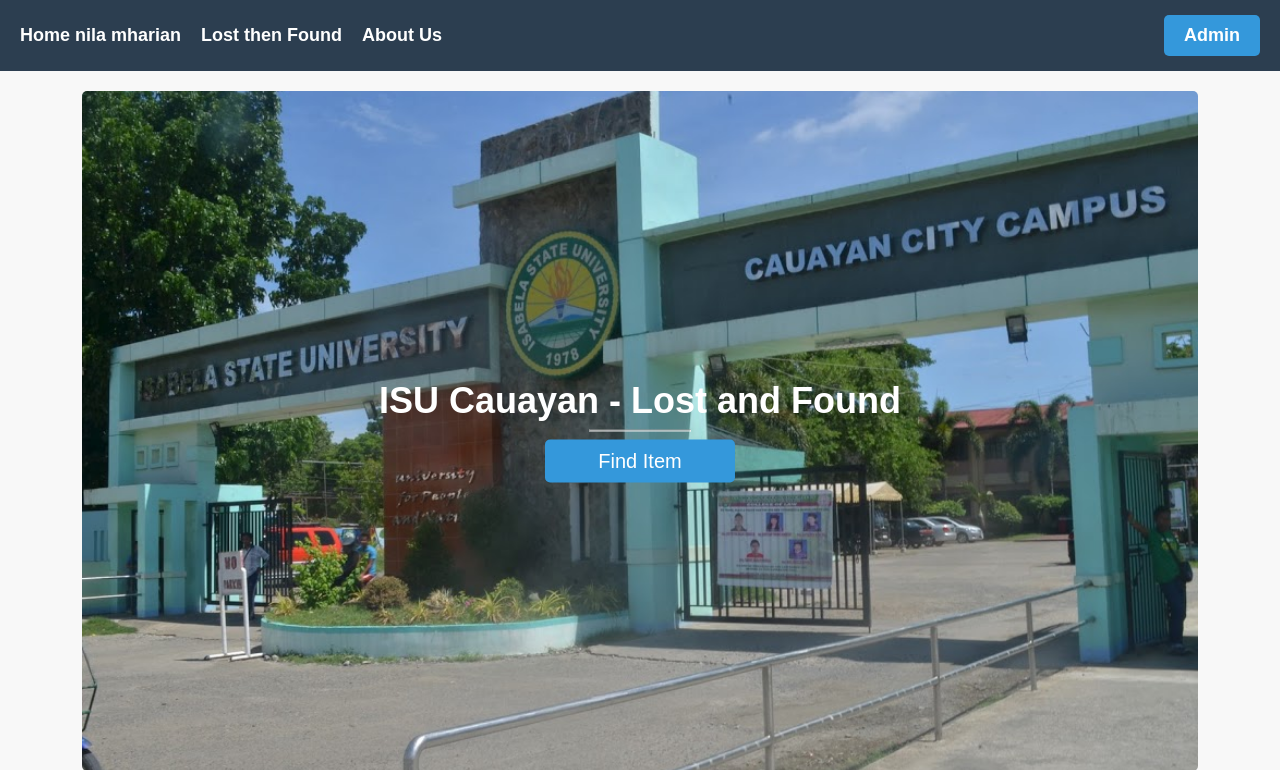
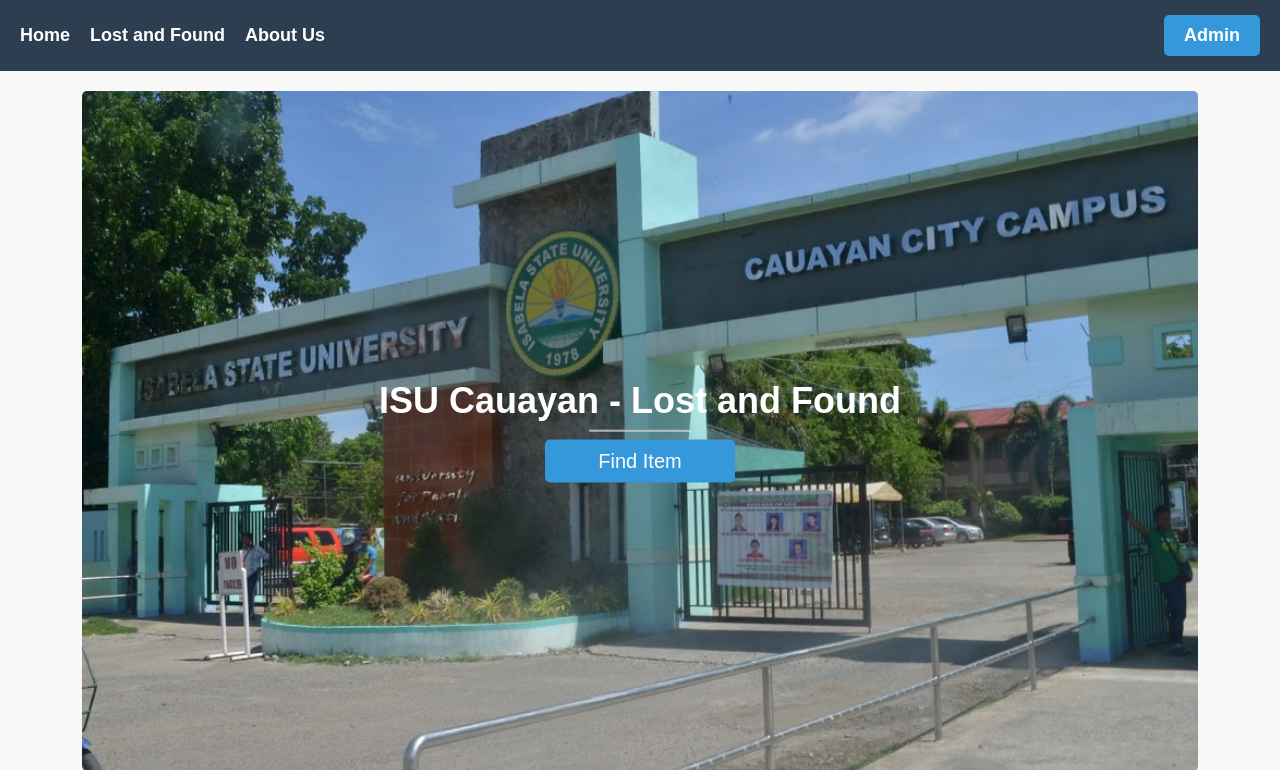
Before and after one commit to nikukuu/laf2025, a Flask app: page / in a window 1280 px wide. Shown: the top 770 px of the page. Run offline with Flask 3, Linux system fonts and the light colour scheme.

Commit message:
Update home.html

```diff
--- a/templates/home.html
+++ b/templates/home.html
@@ -10,8 +10,8 @@
     <header>
         <nav class="navbar">
             <ul>
-                <li><a href="/">Home nila mharian</a></li>
-                <li><a href="{{ url_for('items.items') }}">Lost then Found</a></li>
+                <li><a href="/">Home</a></li>
+                <li><a href="{{ url_for('items.items') }}">Lost and Found</a></li>
                 <li><a href="{{ url_for('about_us')}}">About Us</a></li>
             </ul>
             <a href="{{ url_for('admin.admin_login')}}" class="login-button">Admin</a>
```
